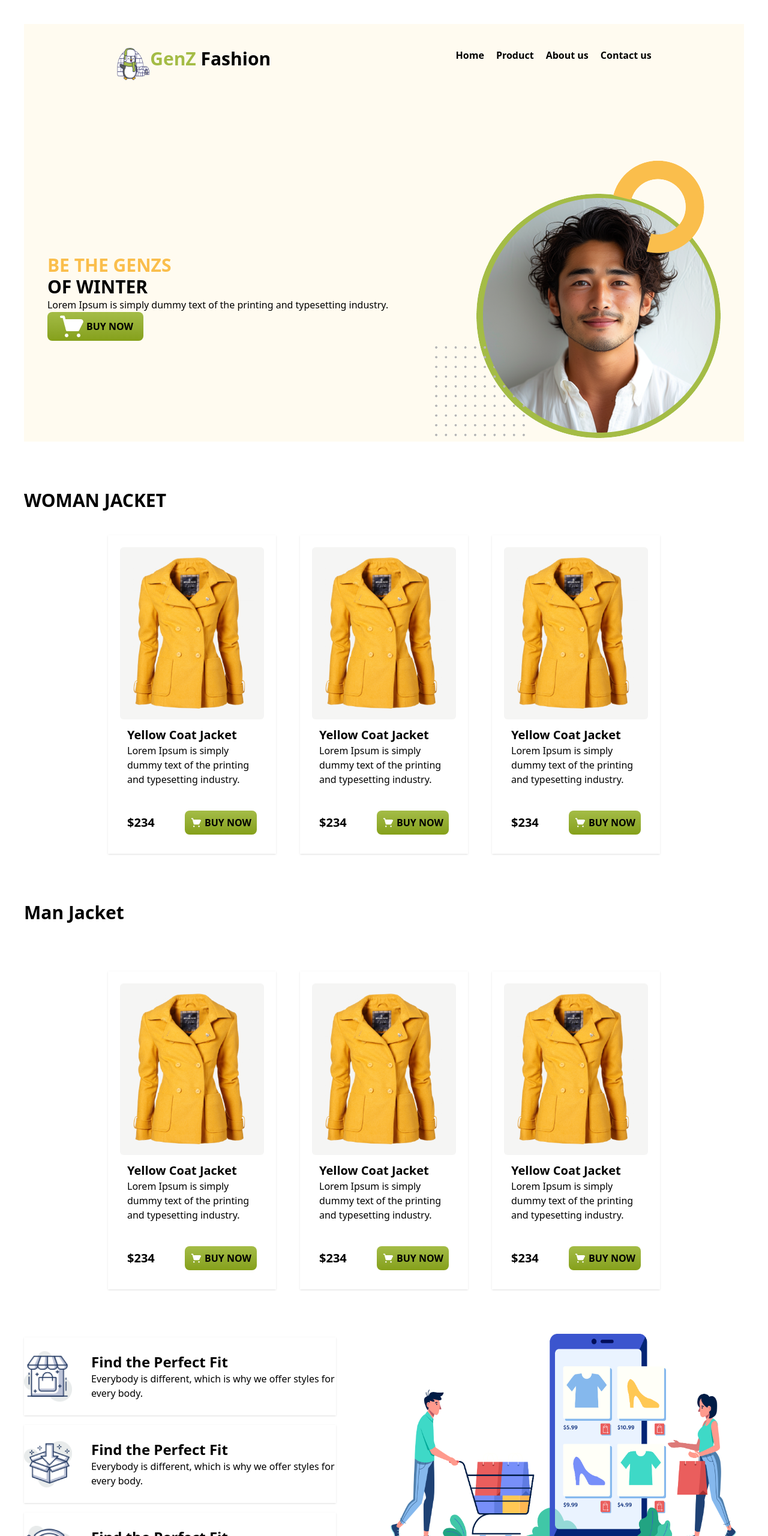
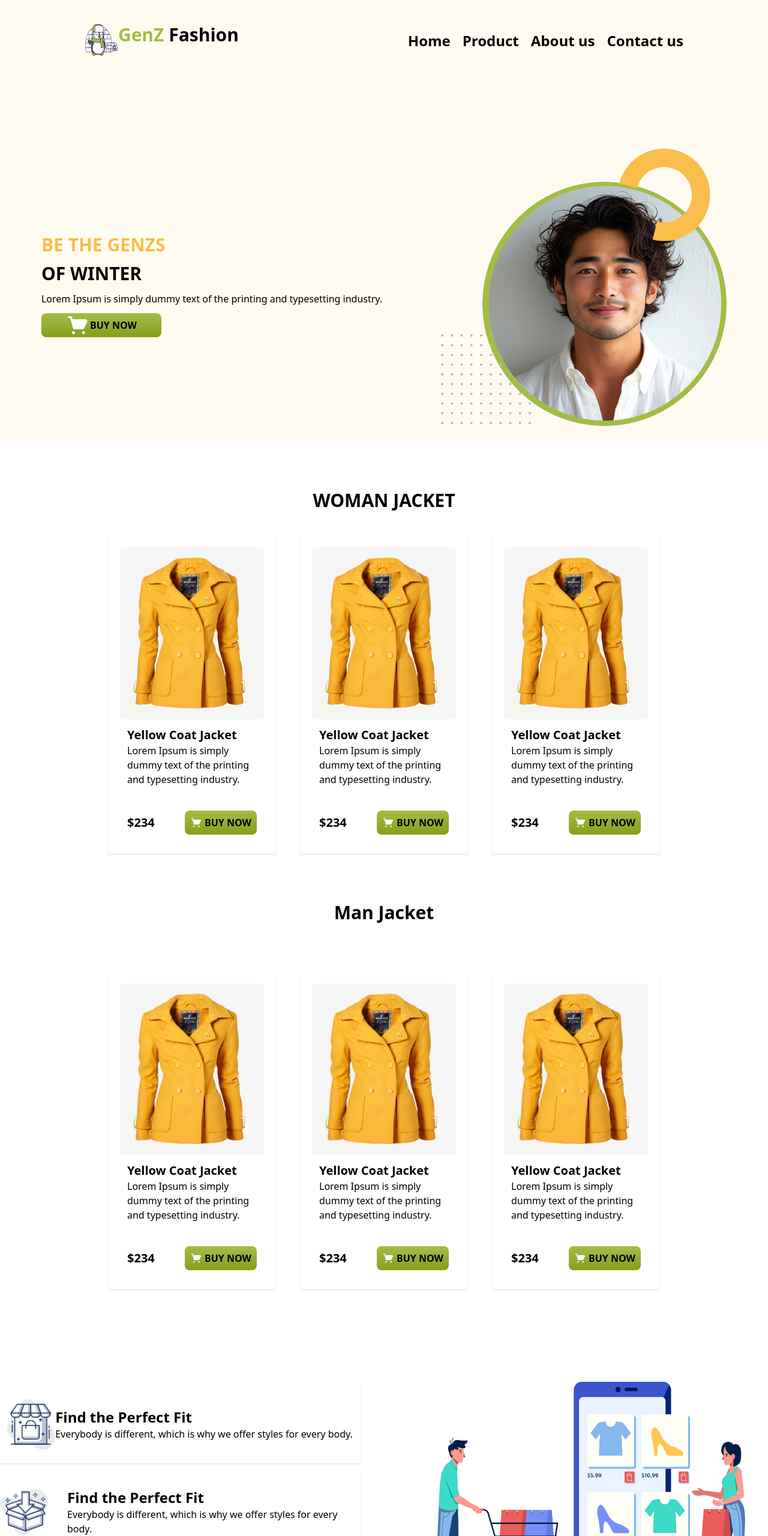
Before and after one commit to Tanzim313/TOOLS-ASSINGMENT, a website: page index.html in a window 1280 px wide. Shown: the top 2560 px of the page at 60% size. Drawn offline with nearby package versions, Linux system fonts and the light colour scheme.

Commit message:
index.html updated

```diff
--- a/index.html
+++ b/index.html
@@ -12,7 +12,15 @@
      <link rel="stylesheet" href="https://cdnjs.cloudflare.com/ajax/libs/font-awesome/7.0.0/css/all.min.css" integrity="sha512-DxV+EoADOkOygM4IR9yXP8Sb2qwgidEmeqAEmDKIOfPRQZOWbXCzLC6vjbZyy0vPisbH2SyW27+ddLVCN+OMzQ==" crossorigin="anonymous" referrerpolicy="no-referrer" />
 
 </head>
-<body class="p-10">
+<body class="">
+
+  <style>
+
+    @media(max-width:768px){
+
+    }
+
+  </style>
 
     <div class="bg-[#FFFBF0]">
         <div class="flex justify-around ">
@@ -21,29 +29,45 @@
             <h1 class="text-3xl font-bold"><span class=" text-[#A4BC46]">GenZ</span>  Fashion</h1>
         </div>
 
-        <div class=" mt-10">
-            <ul class="list-none flex justify-around gap-5 font-semibold">
+        <div class="mt-10">
+
+  <!-- Hidden Checkbox -->
+  <input type="checkbox" id="menu-toggle" class="hidden peer">
+
+  <!-- Menu Icon -->
+  <label for="menu-toggle" class="md:hidden cursor-pointer">
+    <i class="fa-solid fa-bars text-2xl"></i>
+  </label>
+
+  <!-- Menu Items -->
+  <ul
+    class="list-none text-2xl md:flex justify-around gap-5 font-semibold hidden peer-checked:flex flex-col md:flex-row mt-3">
     <li>Home</li>
     <li>Product</li>
     <li>About us</li>
     <li>Contact us</li>
   </ul>
 </div>
+
+
+
+
+
     </div>
 
-    <div class="flex justify-around mt-30 items-center">
-        <div>
+    <div class="flex justify-around mt-30 items-center flex-col md:flex-row p-5">
+        <div class="space-y-3 flex flex-col items-center md:items-start">
             <h1 class="text-[#FABE4C] text-3xl font-bold">BE THE GENZS</h1>
             <h1 class="text-black text-3xl font-bold">OF WINTER</h1>
-            <p  class="text-left font-light">Lorem Ipsum is simply dummy text of the printing
+            <p  class="text-center md:text-left font-light">Lorem Ipsum is simply dummy text of the printing
 and typesetting industry.</p>
-            <div class="rounded-lg max-w-40 justify-center flex  bg-gradient-to-b from-[#A4BC46] to-[#85A019]" >
-                <img class="size-12" src="./icons/shopping-cart 1.png" alt="">
+            <div class="rounded-lg w-50 justify-center flex  bg-gradient-to-b from-[#A4BC46] to-[#85A019]" >
+                <img class="size-10" src="./icons/shopping-cart 1.png" alt="">
                 <button class="font-bold">BUY NOW</button>
             </div>
         </div>
 
-        <img src="./images/model.png" alt="">
+        <img class="mt-20 md:mt-0 p-10 md:p-0" src="./images/model.png" alt="">
 
 
     </div>
@@ -51,10 +75,11 @@ and typesetting industry.</p>
     </div>
 
 
-    <div class="flex flex-col justify-center mt-20 ">
+    <div class="flex flex-col justify-center items-center mt-20 ">
 
       <h1 class="text-3xl font-bold">WOMAN JACKET</h1>
-      <div class="flex justify-center mt-10 gap-10 ">
+
+        <div class="flex justify-center mt-10 gap-10 flex-col md:flex-row">
 
         <div class="card max-w-70 shadow-sm p-5  gap-10">
 
@@ -140,13 +165,16 @@ printing and typesetting industry.</p>
 
 
     </div>
+
+
+
     </div>
 
 
-    <div class="flex flex-col justify-center mt-20 gap-10">
+    <div class="flex flex-col justify-center items-center mt-20 gap-10">
 
       <h1 class="text-3xl font-bold">Man Jacket</h1>
-      <div class="flex justify-center mt-10 gap-10 ">
+      <div class="flex justify-center mt-10 gap-10 flex-col md:flex-row">
 
         <div class="card max-w-70 shadow-sm p-5 ">
 
@@ -236,20 +264,20 @@ printing and typesetting industry.</p>
 
 
 
-    <div class="flex justify-center items-center gap-20 ">
+    <div class="flex justify-center items-center lg:gap-20 flex-col-reverse lg:flex-row mt-20 mb-10 w-full">
       <div class="mt-20 space-y-4">
-      <div class="flex justify-center items-center gap-8  bg-white shadow min-w-[300px] min-h-[130px]">
+      <div class="flex justify-center items-center gap-y-8  bg-white shadow w-full lg:max-w-[600px] min-h-[130px]">
         <div>
           <img class="max-w-[80px]" src="./icons/house.png" alt="">
         </div>
 
-        <div>
+        <div class="">
           <h1 class="text-2xl font-bold">Find the Perfect Fit</h1>
           <p class="text-left">Everybody is different, which is why we offer styles for every body.</p>
         </div>
       </div>
 
-       <div class="flex justify-center items-center gap-8  bg-white shadow min-w-[300px] min-h-[130px]">
+       <div class="flex justify-center items-center gap-8  bg-white shadow  w-full lg:max-w-[600px] min-h-[130px]">
         <div>
           <img class="max-w-[80px]" src="./icons/box.png" alt="">
         </div>
@@ -260,7 +288,7 @@ printing and typesetting industry.</p>
         </div>
       </div>
 
-       <div class="flex justify-center items-center gap-8  bg-white shadow min-w-[300px] min-h-[130px]">
+       <div class="flex justify-center items-center gap-8  bg-white shadow  w-full lg:max-w-[600px] min-h-[130px]">
         <div>
           <img class="max-w-[80px]" src="./icons/question.png" alt="">
         </div>
--- /dev/null
+++ b/package.json
@@ -0,0 +1,5 @@
+{
+  "dependencies": {
+    "daisyui": "^5.1.13"
+  }
+}
--- a/tailwind.config.js
+++ b/tailwind.config.js
@@ -4,5 +4,6 @@ module.exports = {
     theme: {
       extend: {},
     },
-    plugins: [],
+    plugins: [
+    ],
   }
```
Also changed, not shown: 1 other file. Lines whose indentation alone changed are shown as unchanged.
